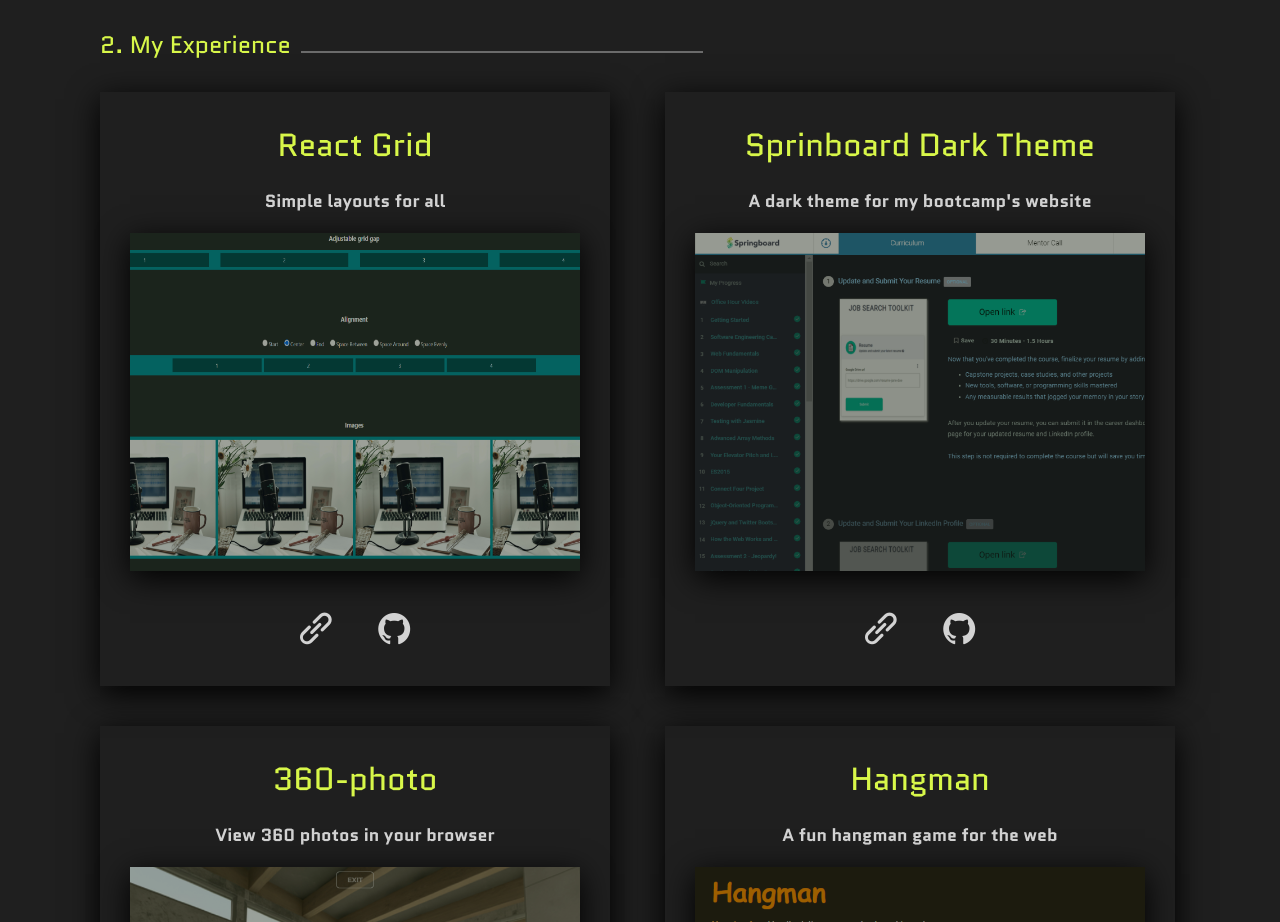
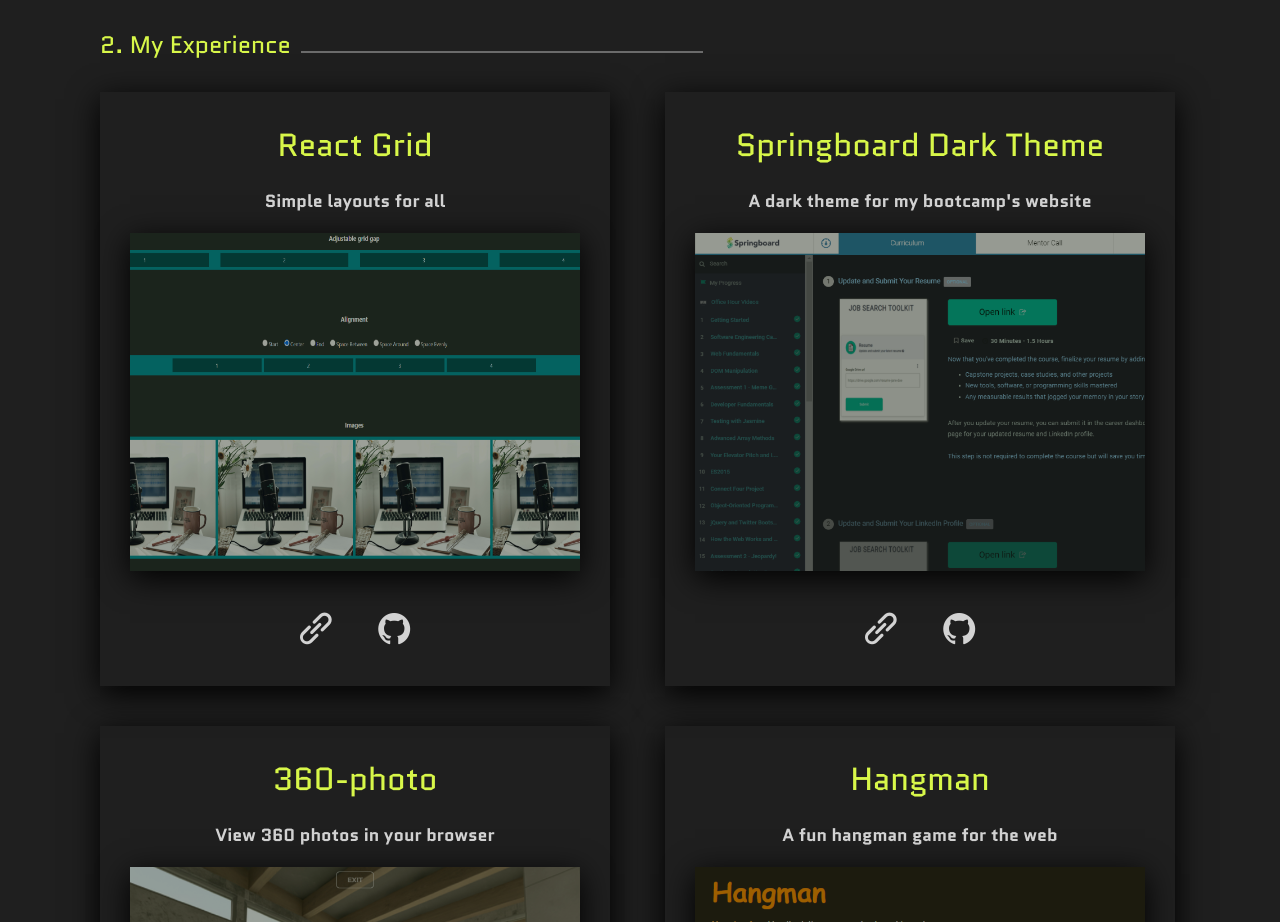
Before and after one commit to JarettSisk/jarett.io, a React (Vite) app: page / in a window 1280 px wide. Shown: the part 1600-2522 px from the top of the page. Built offline with nearby package versions, Linux system fonts and the light colour scheme.

Commit message:
Typo fix

```diff
--- a/src/components/Main/Main.jsx
+++ b/src/components/Main/Main.jsx
@@ -75,7 +75,7 @@ export const Main = (props) => {
                             </div>
                         </div>
                         <div className="project-card">
-                            <h4>Sprinboard Dark Theme</h4>
+                            <h4>Springboard Dark Theme</h4>
                             <p>A dark theme for my bootcamp's website</p>
                             <div className="project-image-container">
                                 <img src="./images/springboard-dark-theme.png" alt="Springboard dark theme project" />
```
